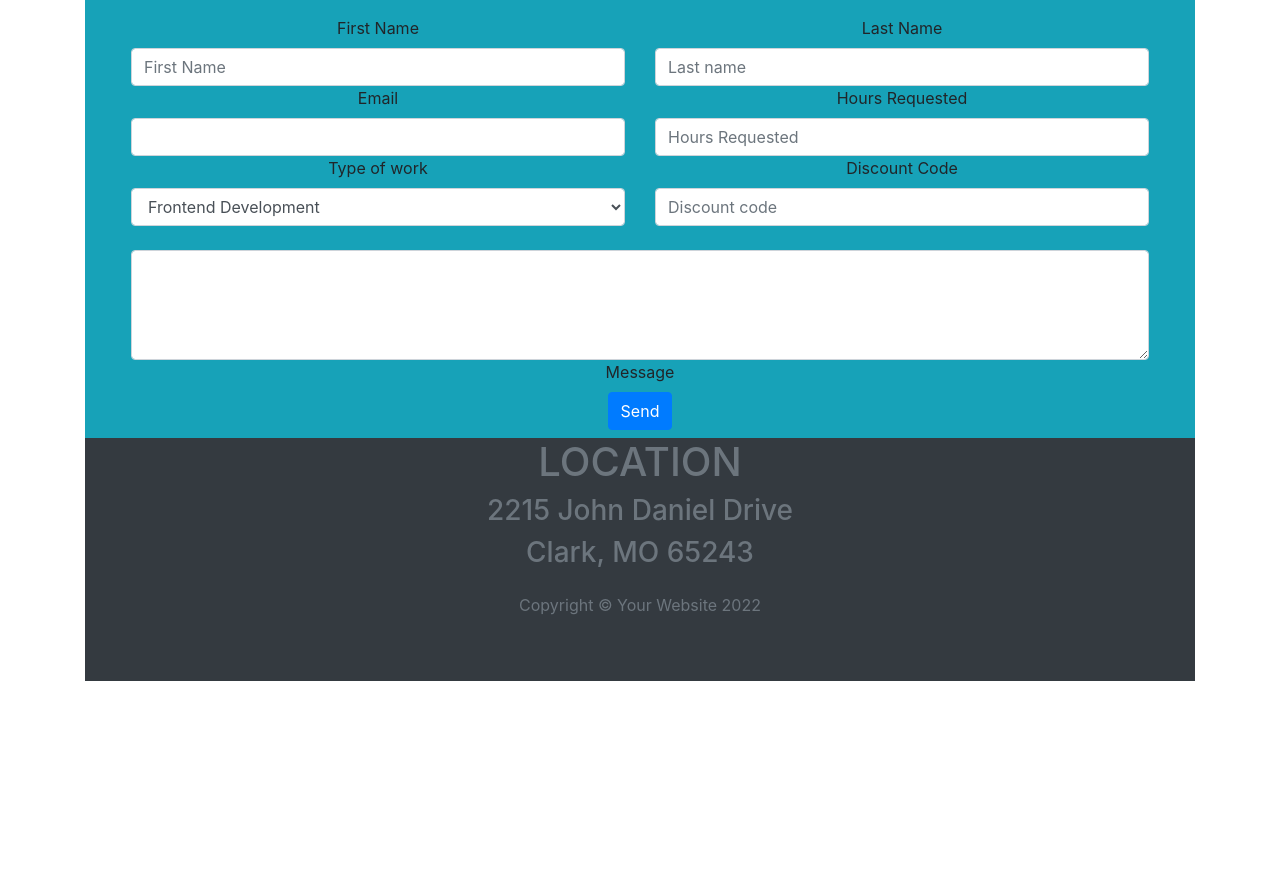
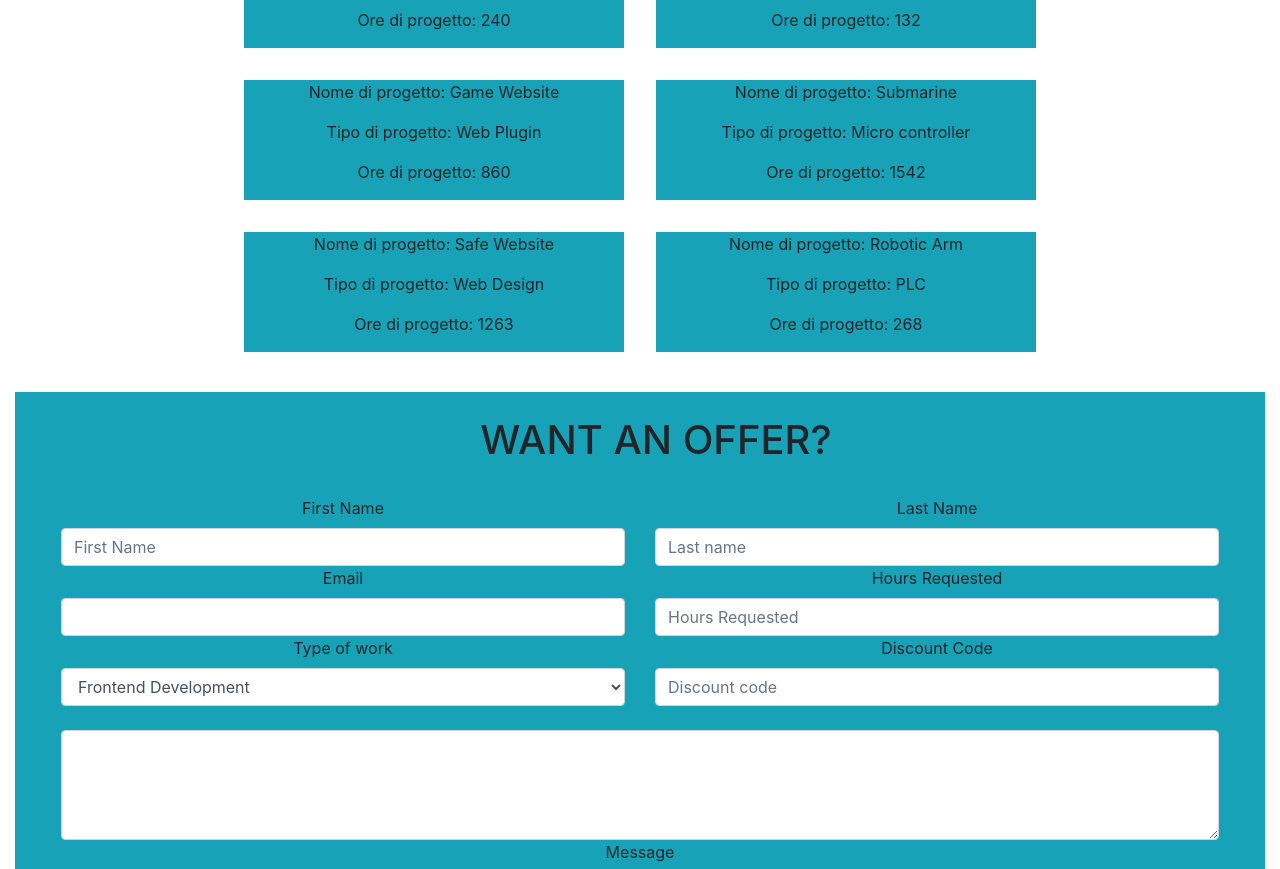
Before and after one commit to nikolaesp/bootstrap-js-freelancer, a plain HTML site: page index.html in a window 1280 px wide. Shown: the part 578-1447 px from the top of the page. Before the commit the page ends 1259 px from the top, so only its background shows below. Drawn offline with nearby package versions, Linux system fonts and the light colour scheme.

Commit message:
fatto anche super bonus

```diff
--- a/index.html
+++ b/index.html
@@ -30,11 +30,11 @@
     </div>
   </header>
 
-  <div class="container text-center">
+  <div class="container-fluid text-center">
 
     <h1 class="my-3">PORTFOLIO</h1>
     <div class="container">
-      <div class="row" id="portfolio">
+      <div class="row g-4 mb-4 text-center justify-content-center" id="portfolio">
 
 
 
--- a/main.js
+++ b/main.js
@@ -17,7 +17,7 @@ let codes = ["YHDNU32", "JANJC63", "PWKCN25", "SJDPO96", "POCIE24"];
 
 //Super Bonus: Creare una struttura dati adeguata per contenere tutte le informazioni relative ai progetti presenti nella sezione “Portfolio”. Rimuovere quindi le card dal markup nel file html e stamparle in pagina dinamicamente tramite l’utilizzo di JavaScript.
 let element = document.getElementById("carte");
-element.style.display = "none";
+    element.style.display = "none";
 
 let portfolio =[
     {nome: "Cabin Website",tipo: "Web Design",ore: 240},
@@ -26,6 +26,26 @@ let portfolio =[
     {nome: "Submarine",tipo: "Micro controller",ore: 1542},
     {nome: "Safe Website",tipo: "Web Design",ore: 1263},
     {nome: "Robotic Arm",tipo: "PLC",ore: 268},];
+
+// stampa le projecti in variable che la uso per stampare in HTML doppo
+    let htmlCode = ``;
+   portfolio.forEach(element => {
+    htmlCode = htmlCode +
+    `
+
+      <div class="col-3 col-md-4 g-3 bg-info border-white p-0 b-0 m-3">
+      <p>Nome di progetto: ${element.nome}</p>
+      <p>Tipo di progetto: ${element.tipo}</p>
+      <p>Ore di progetto:  ${element.ore}</p>
+     </div>
+
+  `;
+   });
+    console.log(htmlCode);
+let cards = document.getElementById("portfolio");
+//seleziona dove mettere html codice e puoi lo inserisce
+cards.innerHTML = htmlCode;
+
 
 
 
```
